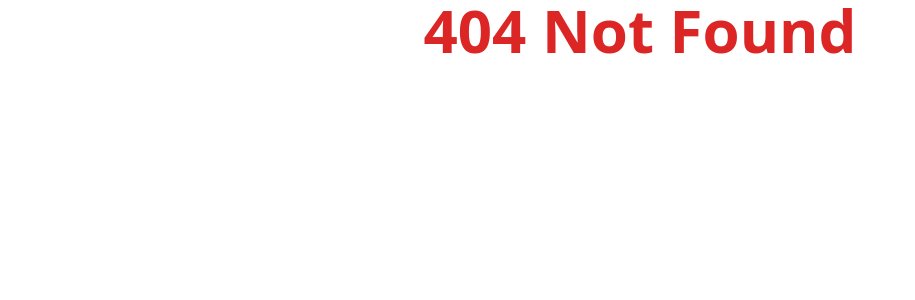
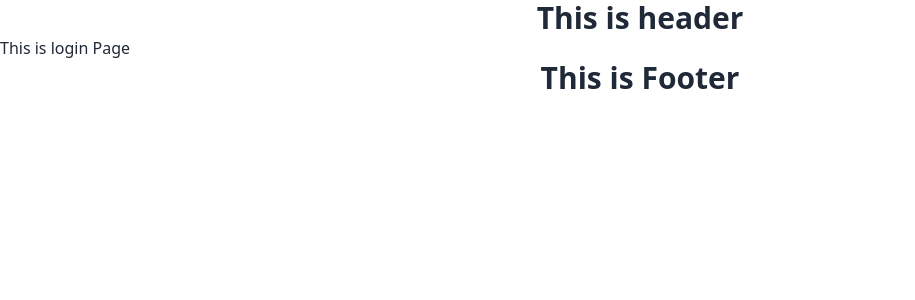
Before and after one commit to developer-shourav/Dancing-Guru-Clint-Side, a React (Vite) app: page /login in a window 1280 px wide. Before the commit this address had no page. Shown: the top 300 px of the page, without its empty margins (0-915 px from the left). Built offline with nearby package versions, Linux system fonts and the light colour scheme.

Commit message:
login register route added and 404 page added

```diff
--- /dev/null
+++ b/src/Pages/Login/Login.jsx
@@ -0,0 +1,9 @@
+const Login = () => {
+    return (
+        <div>
+            <h3>This is login Page</h3>
+        </div>
+    );
+};
+
+export default Login;
--- /dev/null
+++ b/src/Pages/Register/Register.jsx
@@ -0,0 +1,10 @@
+
+const Register = () => {
+    return (
+        <div>
+            <h3>This is register</h3>
+        </div>
+    );
+};
+
+export default Register;
```
Also changed, not shown: src/router/Router.jsx (+12 -0 lines).
